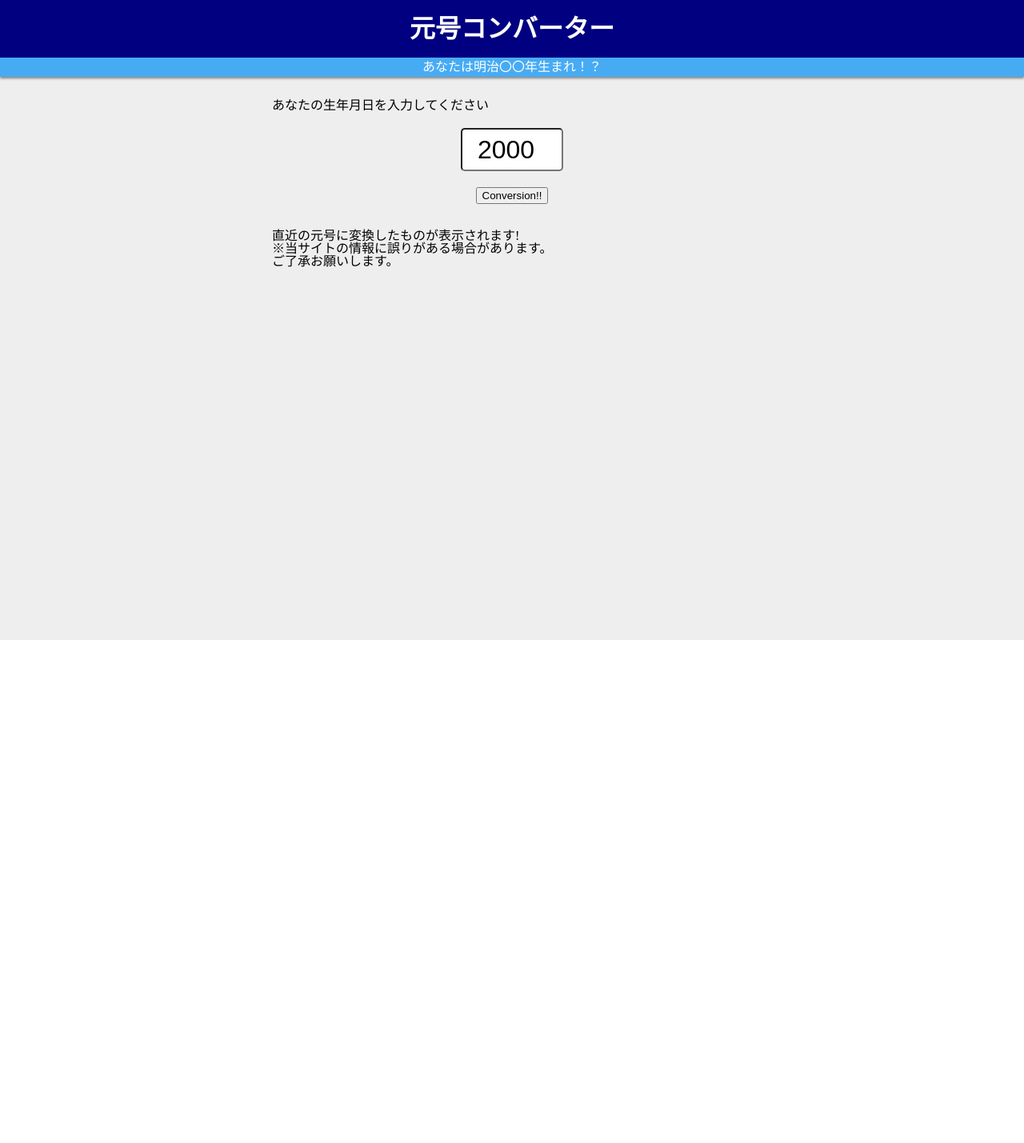
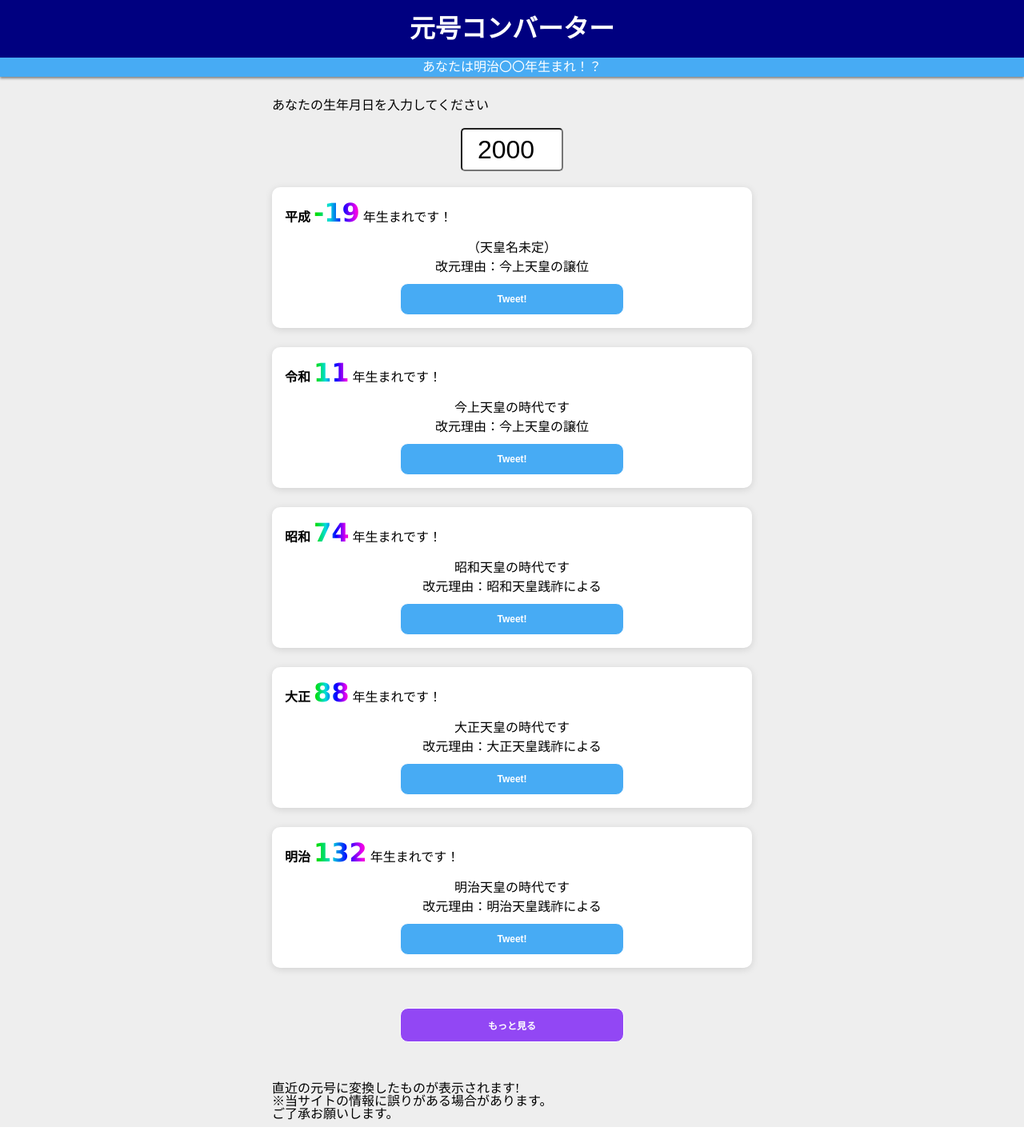
Before and after one commit to itizawa/era-converter, a Next.js app: page / in a window 1280 px wide. Shown: the whole page at 80% size. Before the commit the page ends 800 px from the top, so only its background shows below. Built offline with nearby package versions, Linux system fonts and the light colour scheme.

Commit message:
✨ display additional

```diff
--- a/src/pages/index.tsx
+++ b/src/pages/index.tsx
@@ -1,13 +1,26 @@
 import type { NextPage } from 'next';
 import { useCallback, useState } from 'react';
 import styled from 'styled-components';
-import { EraCard, Header } from '~/components';
+import { EraCard, Header, MoreButton } from '~/components';
+import { eras } from '~/constants/eras';
+import { Era } from '~/interfaces/era';
 
 const Home: NextPage = () => {
   const [showResult, setShowResult] = useState(false);
   const [birthDate, setBirthDate] = useState<number>(2000);
+  const [additionalEras, setAdditionalEras] = useState<Era[]>([]);
 
   const handleClickConversionButton = useCallback(() => {
+    const newEras = [
+      eras[Math.floor(Math.random() * eras.length)],
+      eras[Math.floor(Math.random() * eras.length)],
+      eras[Math.floor(Math.random() * eras.length)],
+      eras[Math.floor(Math.random() * eras.length)],
+      eras[Math.floor(Math.random() * eras.length)],
+    ].sort((a, b) => {
+      return b.years - a.years;
+    });
+    setAdditionalEras(newEras);
     setShowResult((prev) => !prev);
   }, []);
 
@@ -25,16 +38,32 @@ const Home: NextPage = () => {
         <div style={{ textAlign: 'center', margin: '20px auto' }}>
           <StyledInput min={0} max={3000} type="number" value={birthDate} onChange={(e) => setBirthDate(parseInt(e.target.value))} />
         </div>
-        <div style={{ textAlign: 'center', margin: '20px 0px' }}>
-          <button onClick={handleClickConversionButton}>Conversion!!</button>
+        <div style={{ display: 'flex', flexDirection: 'column', gridRowGap: '24px' }}>
+          <EraCard era={{ age: '平成', years: calculateEra(birthDate, 2019), reason: '今上天皇の譲位' }} />
+          <EraCard era={{ age: '令和', years: calculateEra(birthDate, 1989), name: '今上天皇', reason: '今上天皇の譲位' }} />
+          <EraCard era={{ age: '昭和', years: calculateEra(birthDate, 1926), name: '昭和天皇', reason: '昭和天皇践祚による' }} />
+          <EraCard era={{ age: '大正', years: calculateEra(birthDate, 1912), name: '大正天皇', reason: '大正天皇践祚による' }} />
+          <EraCard era={{ age: '明治', years: calculateEra(birthDate, 1868), name: '明治天皇', reason: '明治天皇践祚による' }} />
+        </div>
+
+        <div style={{ textAlign: 'center', margin: '50px 0px' }}>
+          <MoreButton onClick={handleClickConversionButton}>{showResult ? '戻る' : 'もっと見る'}</MoreButton>
         </div>
         {showResult && (
           <div style={{ display: 'flex', flexDirection: 'column', gridRowGap: '24px' }}>
-            <EraCard era="令和" years={calculateEra(birthDate, 2019)} reason="今上天皇の譲位" />
-            <EraCard era="平成" years={calculateEra(birthDate, 1989)} name="今上天皇" reason="今上天皇即位による" />
-            <EraCard era="昭和" years={calculateEra(birthDate, 1926)} name="昭和天皇" reason="昭和天皇践祚による" />
-            <EraCard era="大正" years={calculateEra(birthDate, 1912)} name="大正天皇" reason="大正天皇践祚による" />
-            <EraCard era="明治" years={calculateEra(birthDate, 1868)} name="明治天皇" reason="明治天皇践祚による" />
+            {additionalEras.map((additionalEra, index) => {
+              return (
+                <EraCard
+                  key={index}
+                  era={{
+                    age: additionalEra.age,
+                    years: calculateEra(birthDate, additionalEra.years),
+                    name: additionalEra.name,
+                    reason: additionalEra.reason,
+                  }}
+                />
+              );
+            })}
           </div>
         )}
 
```
